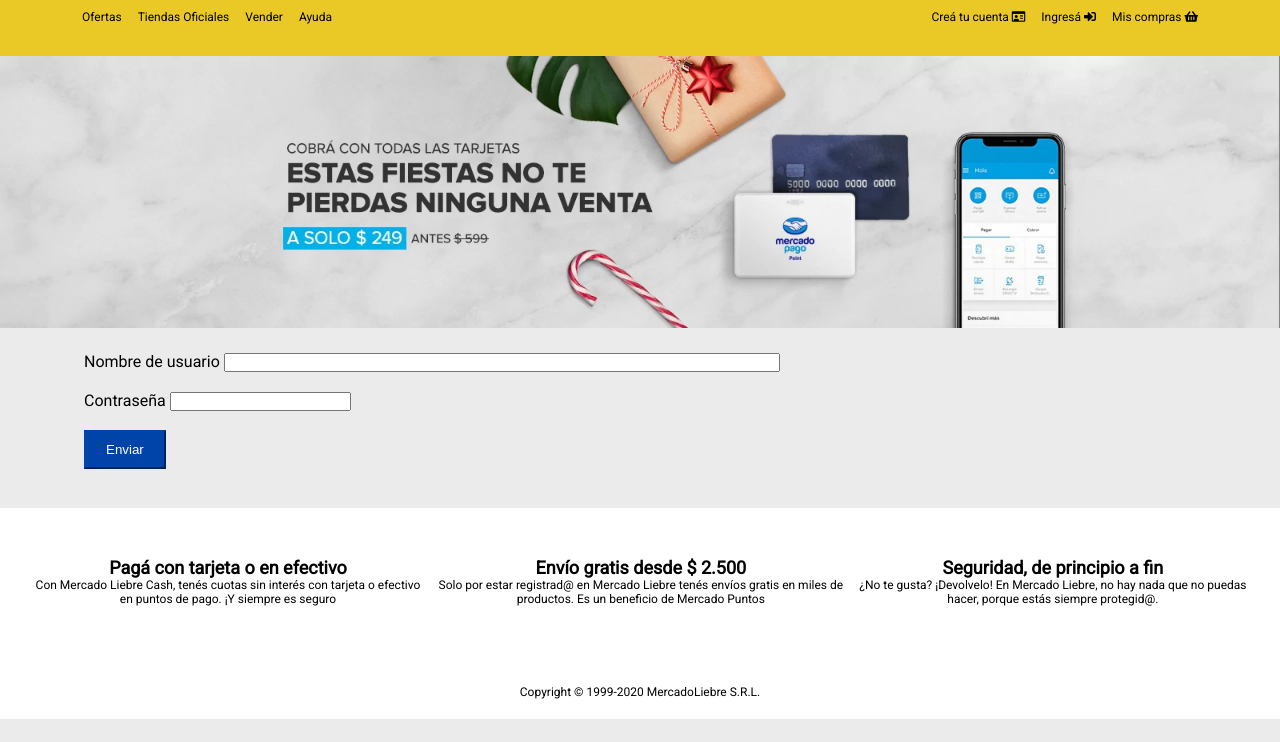
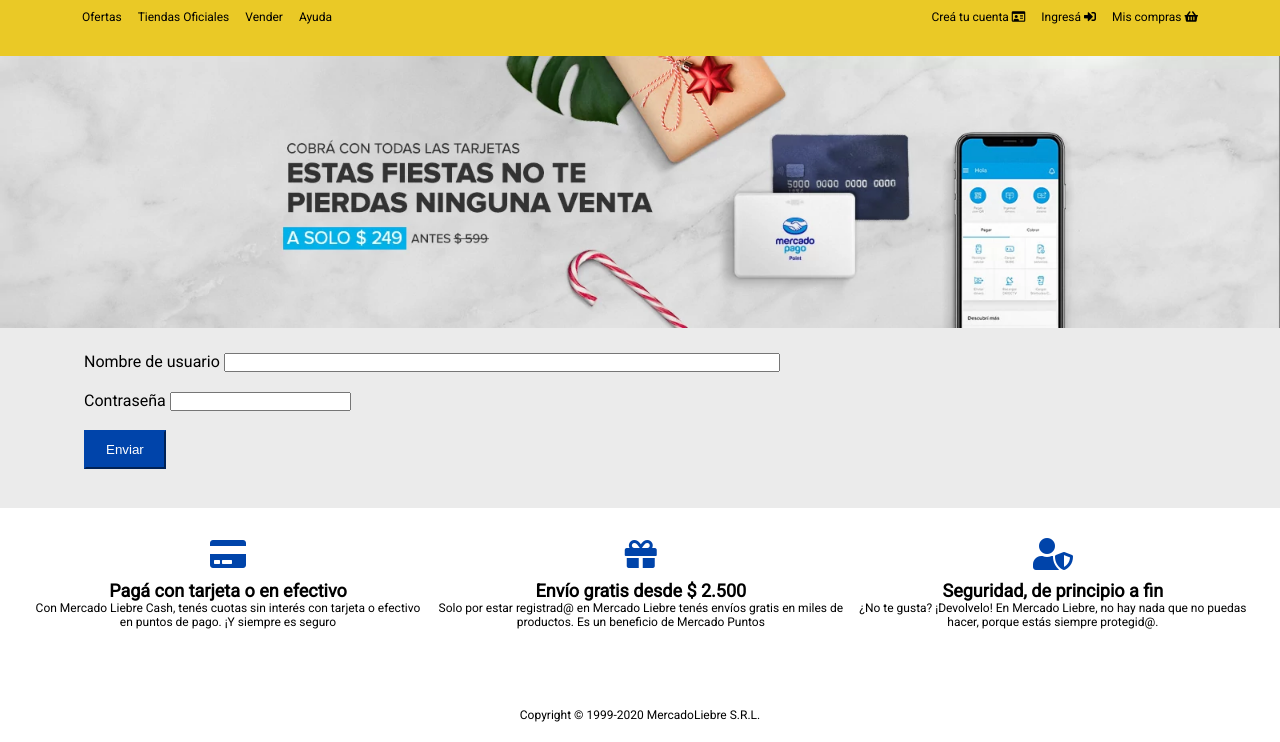
Before and after one commit to Monicareyess/ejercicioMercadoLiebre, a website: page views/login.html in a window 1280 px wide. Shown: the part 112-854 px from the top of the page. Before the commit the page ends 831 px from the top, so only its background shows below. Drawn offline with Linux system fonts and the light colour scheme; files that its build step writes are made by us from their sources; files whose address does not match are found by name.

Commit message:
Footer terminado

```diff
--- a/public/css/styles.css
+++ b/public/css/styles.css
@@ -184,6 +184,11 @@
     font-size: 18px;
   }
 
+  .secciones-del-footer i{
+    color: #0044aa;
+    font-size: 2em;
+    padding-bottom: 10px;
+  }
 
   @media (min-width: 361px) {
     main section article .description {
--- a/views/login.html
+++ b/views/login.html
@@ -74,17 +74,20 @@
     <footer>
         <div class="secciones-del-footer">
             <div class="paga">
-                <i class="fa-solid fa-credit-card"></i>
+
+                <i class="fas fa-credit-card"></i>
                 <h4> Pagá con tarjeta o en efectivo </h4>
                 <p> Con Mercado Liebre Cash, tenés cuotas sin interés con tarjeta o efectivo en puntos de pago. ¡Y siempre es seguro </p>
             </div>
             <div class="envio">
-                <i class="fa-solid fa-gift"></i>
+
+                <i class="fas fa-gift"></i>
                 <h4>Envío gratis desde $ 2.500</h4>
                 <p> Solo por estar registrad@ en Mercado Liebre tenés envíos gratis en miles de productos. Es un beneficio de Mercado Puntos </p>
             </div>
             <div class="seguridad">
-                <i class="fa-solid fa-user-shield"></i>
+
+                <i class="fas fa-user-shield"></i>
                 <h4>Seguridad, de principio a fin</h4>
                 <p> ¿No te gusta? ¡Devolvelo! En Mercado Liebre, no hay nada que no puedas hacer, porque estás siempre protegid@.</p>
             </div>
@@ -98,6 +101,7 @@
     </footer>
 
 
+
 </body>
 
 </html>
```
Also changed, not shown: views/home.html (+7 -4 lines), views/register.html (+6 -3 lines).
